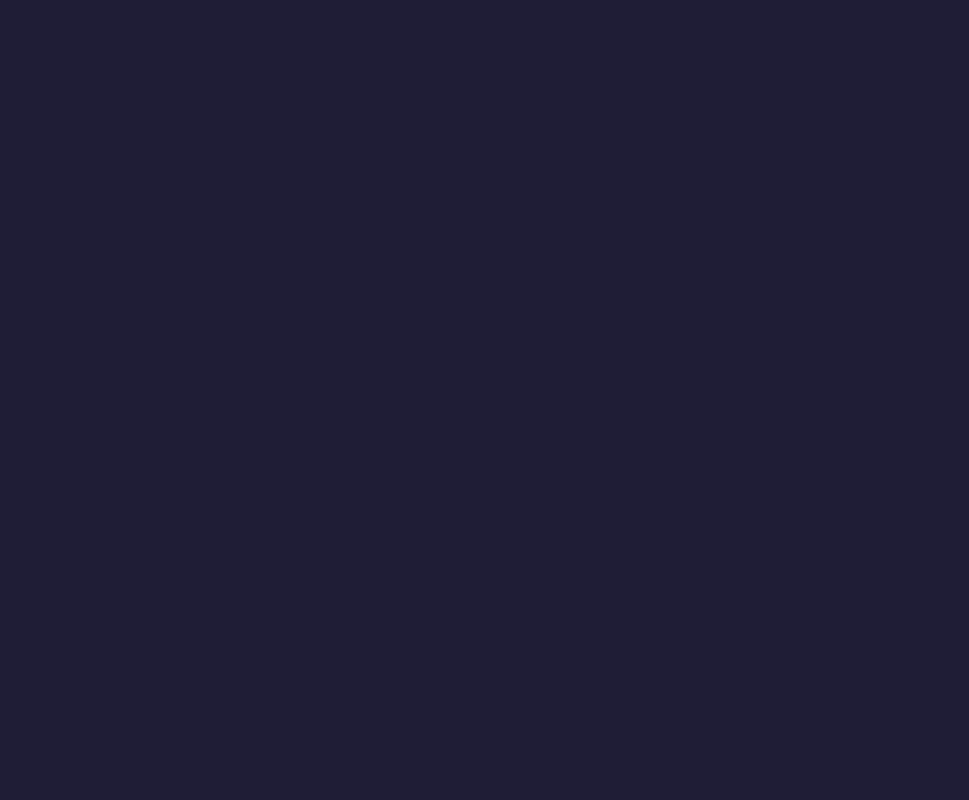
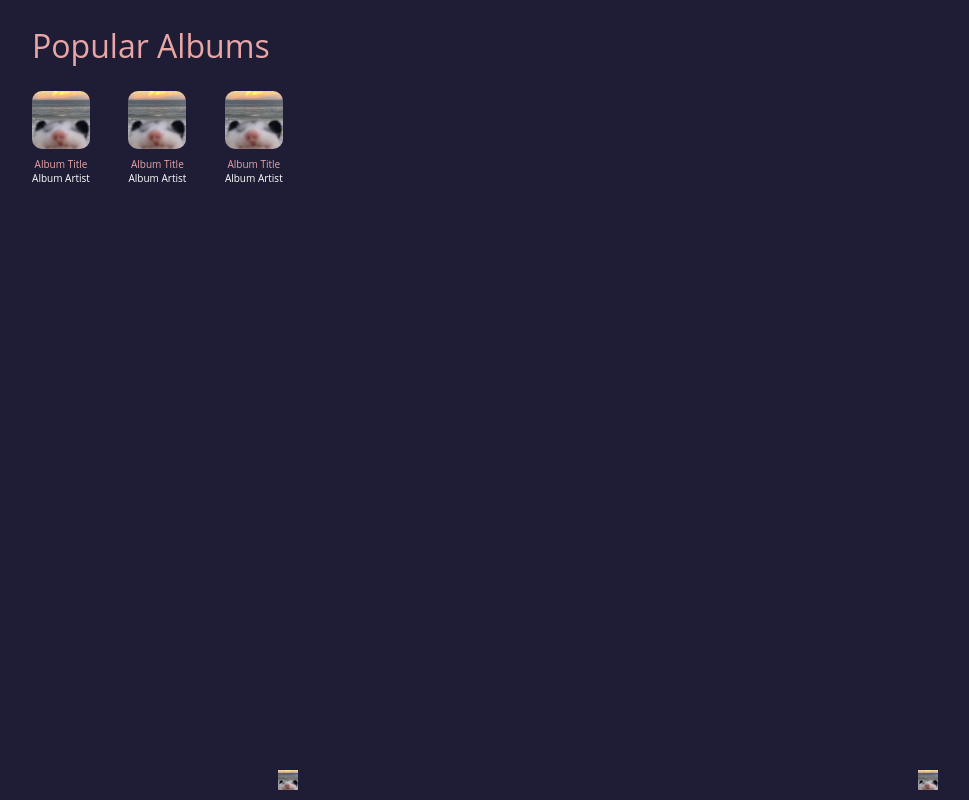
Before and after one commit to liannnaa/MusicBoxd, a React (Create React App) app in the folder front-end/: page /Albums in a window 1280 px wide. Before the commit this address had no page. Shown: the whole page, without its empty margins (32-1001 px from the left). Built offline with nearby package versions, Linux system fonts and the light colour scheme.

Commit message:
added popular albums page

```diff
--- a/front-end/src/App.js
+++ b/front-end/src/App.js
@@ -15,6 +15,7 @@ import RecentlyListened from './pages/recentListened';
 import RecentlyReviewed from './pages/recentReviewed';
 import List from './pages/list';
 import Comment from './pages/comment';
+import Albums from './pages/albums';
 
 function App() {
   return (
@@ -31,6 +32,7 @@ function App() {
           <Route path="/Review" element={<Reviewpage />} />
           <Route path="/List" element={<List />} />
           <Route path="/Comment" element={<Comment />} />
+          <Route path="/Albums" element={<Albums />} />
           <Route path="/FriendReviews" element={<FriendReview />} />
           <Route path="/RecentlyListened" element={<RecentlyListened />} />
           <Route path="/RecentlyReviewed" element={<RecentlyReviewed />} />
--- /dev/null
+++ b/front-end/src/pages/albums.css
@@ -0,0 +1,37 @@
+body, html {
+    margin: 0;
+    padding: 0;
+    box-sizing: border-box;
+    overflow: hidden;
+    height: 100vh;
+    width: 100vw;
+    display: flex;
+    flex-direction: column;
+    justify-content: space-between;
+    background-color: #1f1d36;}
+
+.albums {
+    width: 100vw;
+    display: flex;
+    border-radius: 0;
+    flex-direction: column;
+    align-items: start;
+    justify-content: space-between;
+    height: 100%;
+    padding-left: 5vw;
+    padding-right: 5vw;
+    padding-top: 3vh;
+    padding-bottom: 3vh;
+    box-sizing: border-box;
+    font-family: Open Sans, Arial;
+    color: #fff;
+}
+
+.album-title {
+    font-size: 2rem;
+    margin-bottom: 3vh;
+}
+
+.album-mini {
+    display: flex;
+}
--- /dev/null
+++ b/front-end/src/pages/albums.js
@@ -0,0 +1,24 @@
+import React from 'react';
+import "./albums.css";
+
+import Album from "../components/albumMini";
+import Menu from "../components/menu";
+
+const Albums = () => {
+    return (
+        <div className="albums">
+            <span className="album-title">
+                Popular Albums
+            </span>
+            <div className="album-mini">
+                <Album/>
+                <Album/>
+                <Album/>
+            </div>
+            <div className="album-menu">
+                <Menu/>
+            </div>
+        </div>
+    );
+};
+export default Albums;
--- a/front-end/src/pages/homepage.js
+++ b/front-end/src/pages/homepage.js
@@ -1,4 +1,5 @@
 import React, { useState } from 'react';
+import { useNavigate } from 'react-router-dom';
 import "./homepage.css";
 
 import hamburger from '../assets/hamburger.svg';
@@ -12,6 +13,12 @@ import SideBar from "../components/sidebar";
 import Menu from "../components/menu";
 
 const Homepage = () => {
+    const navigate = useNavigate();
+
+    const navigateToAlbums = () => {
+        navigate("/Albums");
+    }
+
     const [showUserInformation, setShowUserInformation] = useState(false);
 
     return (
@@ -30,7 +37,7 @@ const Homepage = () => {
             <span className="homepage-intro">
                 Review or track music you’ve listened to...
             </span>
-            <span className="homepage-section-title">
+            <span className="homepage-section-title" onClick={navigateToAlbums} >
                 Popular Albums This Month
             </span>
             <div className="homepage-section-contents">
```
